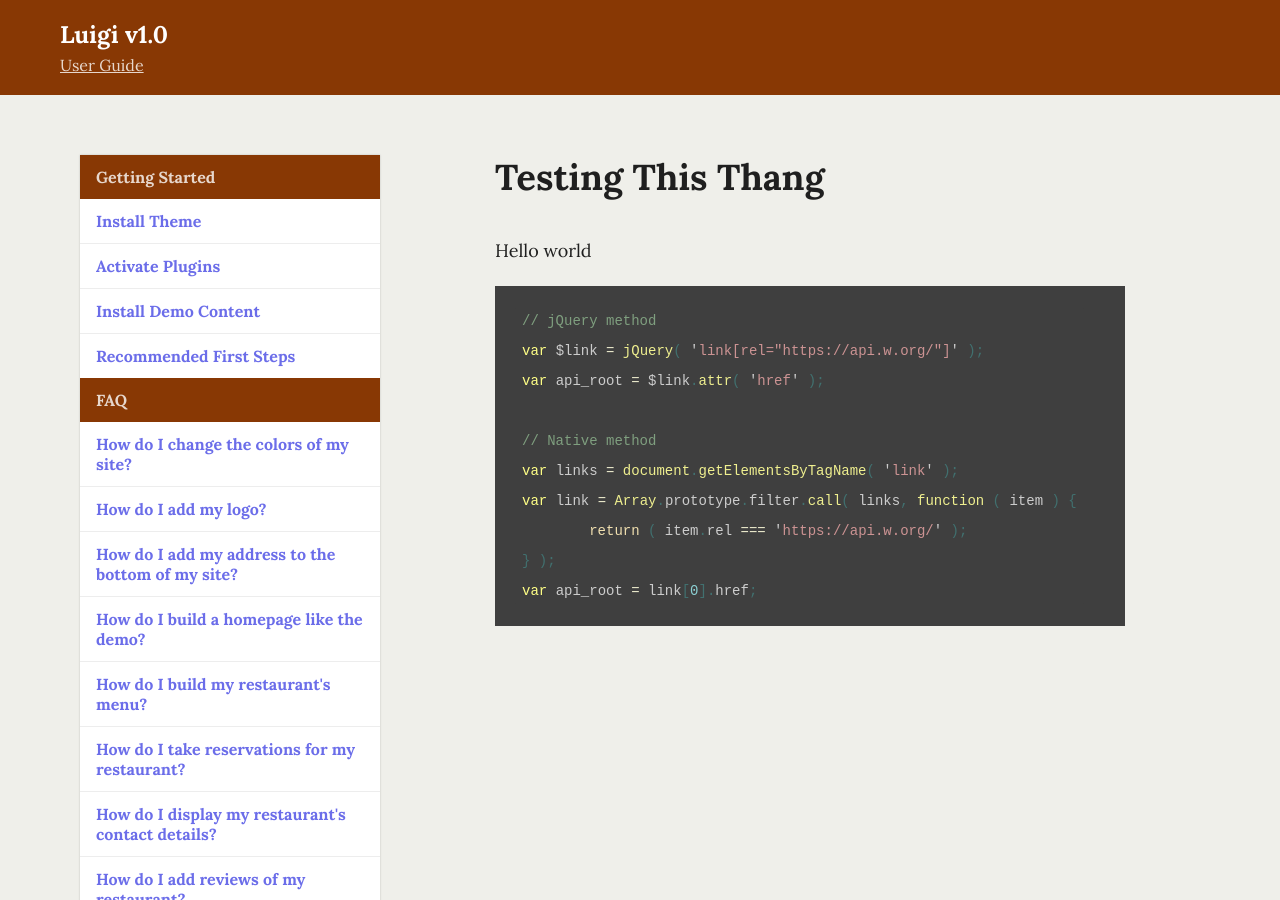
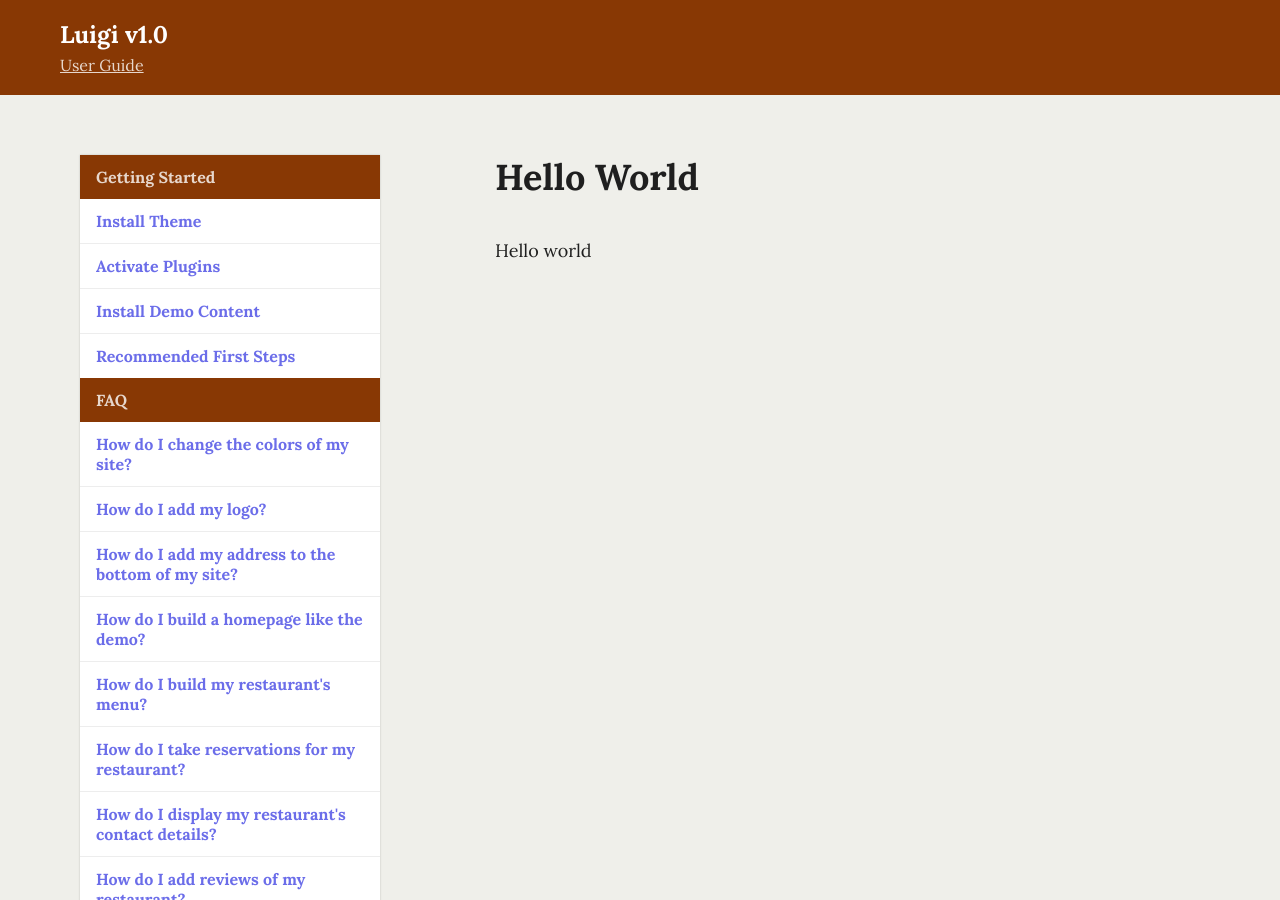
Before and after one commit to NateWr/docs-themeofthecrop, a Jekyll site: the page built from index.html, in a window 1280 px wide and 900 px high. Built offline with Jekyll 4.4.1, drawn with Linux system fonts in a browser that asks for light colours.

Commit message:
Dummy content in index

```diff
--- a/index.html
+++ b/index.html
@@ -2,19 +2,6 @@
 layout: default
 slug: luigi
 menu: user
-title: Testing This Thang
+title: Hello World
 ---
 Hello world
-
-{% highlight javascript %}
-// jQuery method
-var $link = jQuery( 'link[rel="https://api.w.org/"]' );
-var api_root = $link.attr( 'href' );
-
-// Native method
-var links = document.getElementsByTagName( 'link' );
-var link = Array.prototype.filter.call( links, function ( item ) {
-	return ( item.rel === 'https://api.w.org/' );
-} );
-var api_root = link[0].href;
-{% endhighlight %}
```
